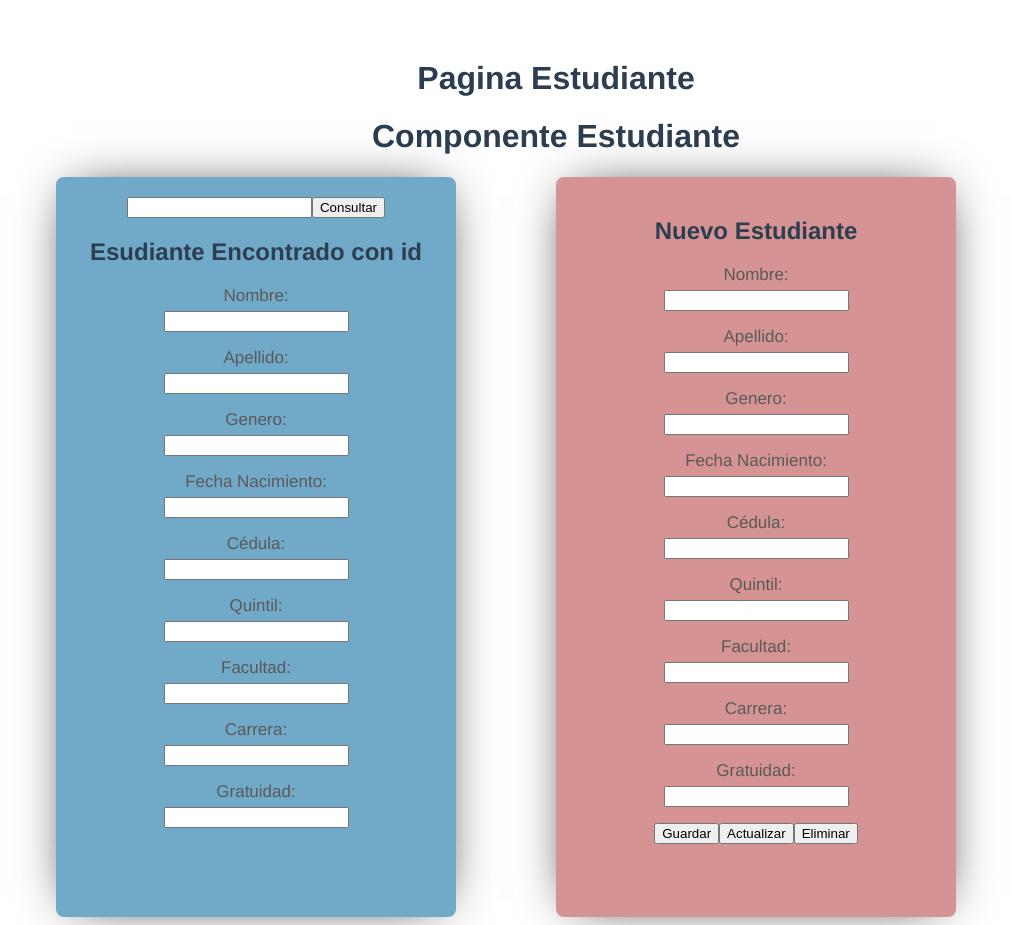
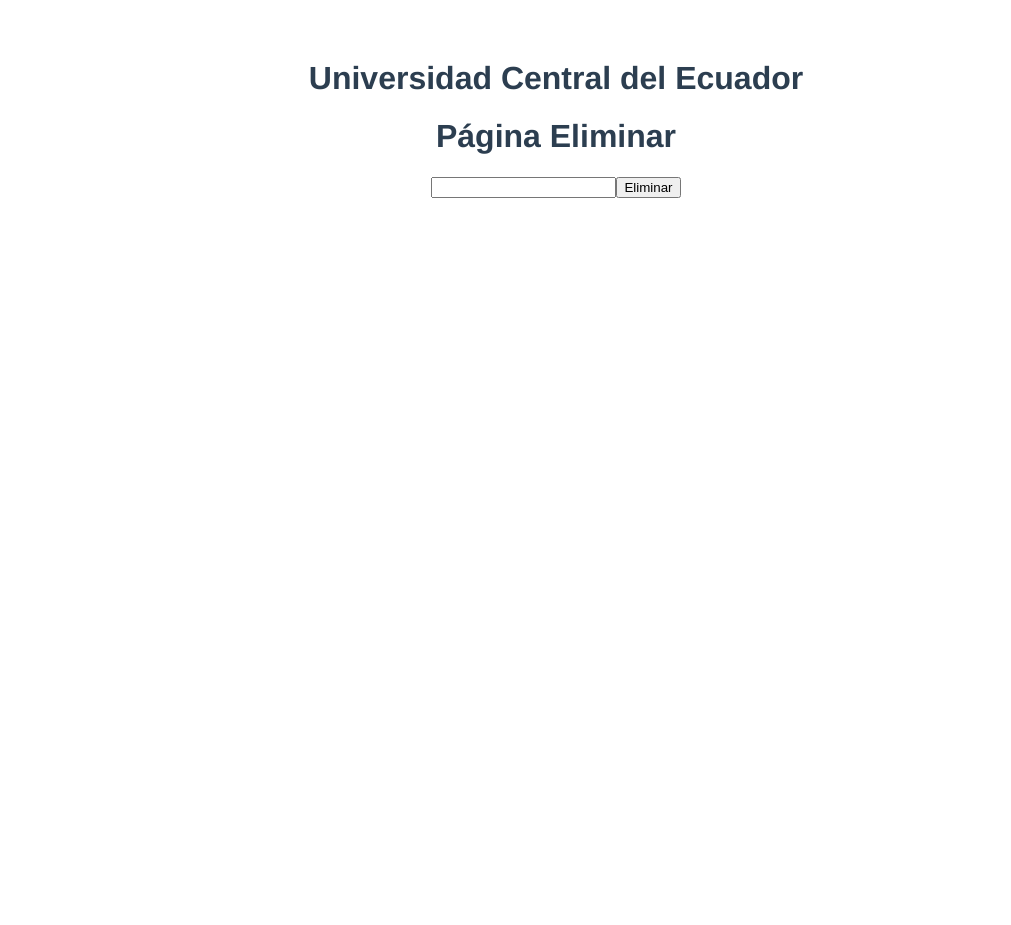
Before and after one commit to fercho-97/pw_vue_u3_p5_lm, a Vue app: page /#/eliminar in a window 1280 px wide. Shown: the whole page, without its empty margins (84-1095 px from the left). After the commit the page ends 800 px from the top, so only its background shows below. Built offline with nearby package versions, Linux system fonts and the light colour scheme.

Commit message:
reglas de navegación- router

```diff
--- a/package.json
+++ b/package.json
@@ -10,7 +10,8 @@
   "dependencies": {
     "axios": "^1.6.7",
     "core-js": "^3.8.3",
-    "vue": "^3.2.13"
+    "vue": "^3.2.13",
+    "vue-router": "^4.2.5"
   },
   "devDependencies": {
     "@vue/cli-plugin-babel": "~5.0.0",
--- a/src/App.vue
+++ b/src/App.vue
@@ -1,16 +1,20 @@
 <template>
-   <EstudiantePage/>
+  <!--  <EstudiantePage/>  -->
+
+  <h1>Universidad Central del Ecuador</h1>
+
+  <router-view />
 </template>
 
 <script>
-import EstudiantePage from './page/EstudiantePage.vue'
+import EstudiantePage from "./page/EstudiantePage.vue";
 
 export default {
-  name: 'App',
+  name: "App",
   components: {
-    EstudiantePage
-  }
-}
+    EstudiantePage,
+  },
+};
 </script>
 
 <style>
--- a/src/main.js
+++ b/src/main.js
@@ -1,4 +1,8 @@
 import { createApp } from 'vue'
 import App from './App.vue'
 
-createApp(App).mount('#app')
+import router from './router/router'
+
+
+
+createApp(App).use(router).mount('#app')
--- /dev/null
+++ b/src/page/EstudianteActualizar.vue
@@ -0,0 +1,13 @@
+<template>
+  <h1>Página Actualziar</h1>
+</template>
+
+<script>
+export default {
+
+}
+</script>
+
+<style>
+
+</style>
--- /dev/null
+++ b/src/page/EstudianteConsultar.vue
@@ -0,0 +1,13 @@
+<template>
+  <h1>Página Consultar</h1>
+</template>
+
+<script>
+export default {
+
+}
+</script>
+
+<style>
+
+</style>
--- /dev/null
+++ b/src/page/EstudianteEliminar.vue
@@ -0,0 +1,31 @@
+<template>
+  <h1>Página Eliminar</h1>
+
+  <input type="text" name="" id="" v-model="id" />
+  <button @click="eliminar">Eliminar</button>
+</template>
+
+<script>
+
+import {
+  consultarEstudianteFachada,
+  insertarFachada,
+  actualizarFachada, eliminarFachada
+} from "../helpers/clienteEstudiante.js";
+
+export default {
+  data() {
+    return {
+      id: null,
+    };
+  },
+  methods: {
+    async eliminar() {
+      await eliminarFachada(this.id);
+    },
+  },
+};
+</script>
+
+<style>
+</style>
--- /dev/null
+++ b/src/page/EstudianteGuardar.vue
@@ -0,0 +1,13 @@
+<template>
+  <h1>Página Guardar</h1>
+</template>
+
+<script>
+export default {
+
+}
+</script>
+
+<style>
+
+</style>
--- /dev/null
+++ b/src/router/router.js
@@ -0,0 +1,40 @@
+import { createRouter, createWebHashHistory } from 'vue-router'
+
+import EstudianteActualizar from '../page/EstudianteActualizar.vue'
+
+import EstudianteConsultar from '../page/EstudianteConsultar.vue'
+
+import EstudianteEliminar from '../page/EstudianteEliminar.vue'
+
+import EstudianteGuardar from '../page/EstudianteGuardar.vue'
+
+const routes = [
+
+    {
+        path: '/actualizar',
+        component: EstudianteActualizar
+
+    },
+    {
+        path: '/consultar',
+        component: EstudianteConsultar
+
+    },
+    {
+        path: '/eliminar',
+        component: EstudianteEliminar
+
+    },
+    {
+        path: '/guardar',
+        component: EstudianteGuardar
+
+    },
+
+
+]
+
+const router =  createRouter({history: createWebHashHistory(), routes});
+
+
+export default router
```
Also changed, not shown: 1 other file (tests, documents, lock files or other folders).
